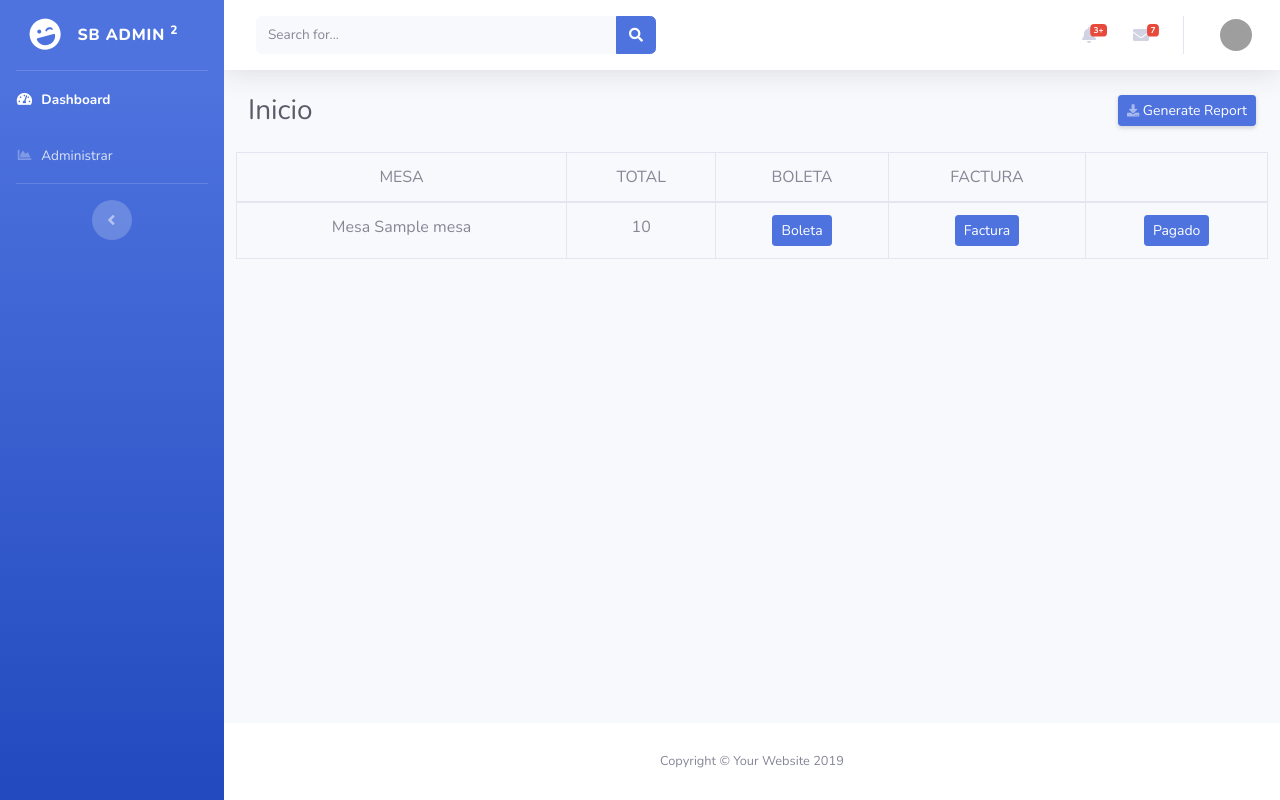
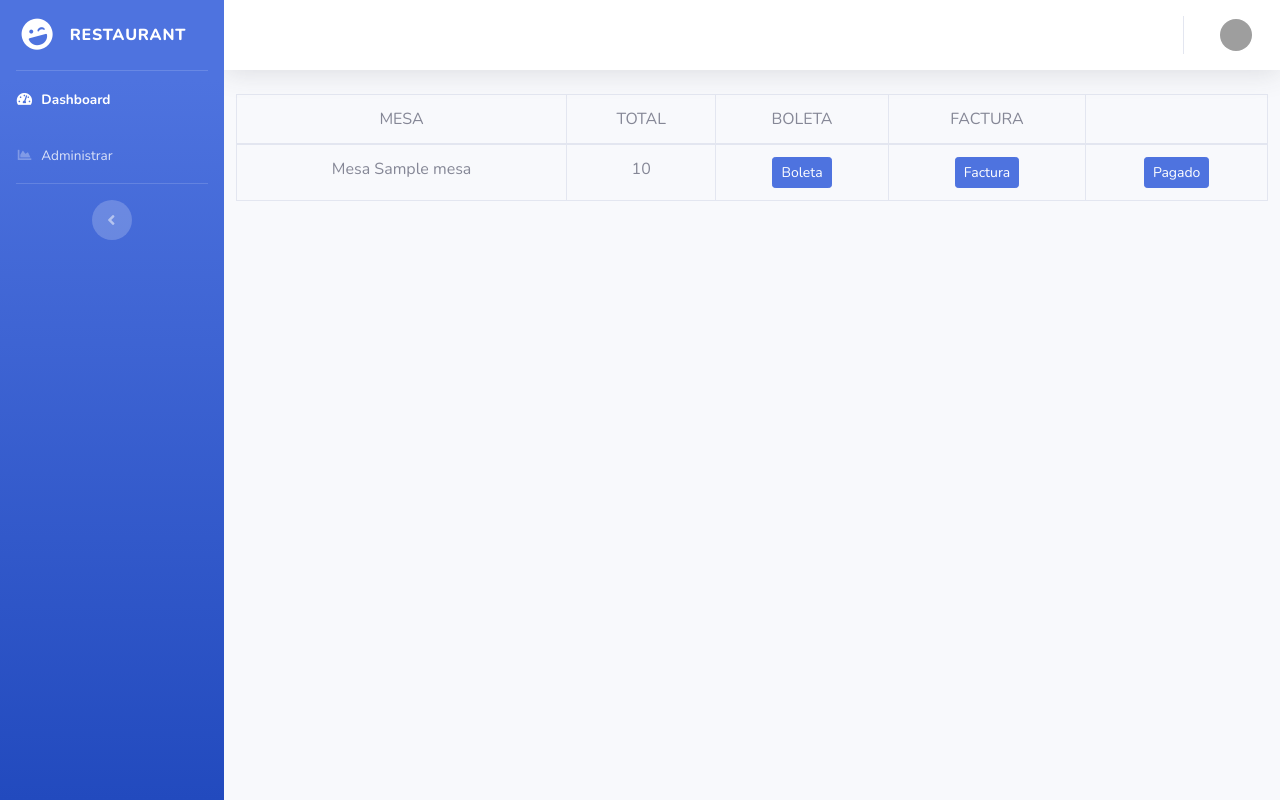
Before and after one commit to Zeitzn/restaurante, a Django app: template templates/caja/home.html in a window 1280 px wide. Run offline with Django 3.2, Linux system fonts and the light colour scheme; the template is opened without the code that fills it: most values are stand-ins (such as "Sample title", 1, 10 or a date in 2020); some libraries are stand-ins or nearby versions; grey boxes are pictures that could not be loaded.

Commit message:
logout y diseño

```diff
--- a/restaurante/settings.py
+++ b/restaurante/settings.py
@@ -11,7 +11,7 @@ https://docs.djangoproject.com/en/2.2/ref/settings/
 """
 
 import os
-
+from django.urls import reverse_lazy
 # Build paths inside the project like this: os.path.join(BASE_DIR, ...)
 BASE_DIR = os.path.dirname(os.path.dirname(os.path.abspath(__file__)))
 
@@ -153,3 +153,5 @@ STATICFILES_DIRS=(os.path.join(BASE_DIR, 'static'),)
 MEDIA_URL='/media/'
 MEDIA_ROOT=os.path.join(BASE_DIR,'media')
 FILE_UPLOAD_PERMISSIONS=0o640
+
+# LOGOUT_REDIRECT_URL=reverse_lazy('account:register')
--- a/restaurante/urls.py
+++ b/restaurante/urls.py
@@ -24,4 +24,6 @@ urlpatterns = [
     path('pedido/', include('apps.pedido.urls')),
     path('caja/', include('apps.caja.urls')),
     path('recibo/', include('apps.recibo.urls')),
+    path('accounts/', include('django.contrib.auth.urls')),
+    path('logout', logout_then_login, name='logout'),
 ]+ static(settings.MEDIA_URL, document_root=settings.MEDIA_ROOT)
--- a/templates/base/base.html
+++ b/templates/base/base.html
@@ -35,7 +35,7 @@
         <div class="sidebar-brand-icon rotate-n-15">
           <i class="fas fa-laugh-wink"></i>
         </div>
-        <div class="sidebar-brand-text mx-3">SB Admin <sup>2</sup></div>
+        <div class="sidebar-brand-text mx-3">Restaurant</div>
       </a>
 
       <!-- Divider -->
@@ -84,7 +84,7 @@
           </button>
 
           <!-- Topbar Search -->
-          <form class="d-none d-sm-inline-block form-inline mr-auto ml-md-3 my-2 my-md-0 mw-100 navbar-search">
+          <!-- <form class="d-none d-sm-inline-block form-inline mr-auto ml-md-3 my-2 my-md-0 mw-100 navbar-search">
             <div class="input-group">
               <input type="text" class="form-control bg-light border-0 small" placeholder="Search for..." aria-label="Search" aria-describedby="basic-addon2">
               <div class="input-group-append">
@@ -93,7 +93,7 @@
                 </button>
               </div>
             </div>
-          </form>
+          </form> -->
 
           <!-- Topbar Navbar -->
           <ul class="navbar-nav ml-auto">
@@ -118,14 +118,14 @@
               </div>
             </li>
 
-            <!-- Nav Item - Alerts -->
+            <!-- Nav Item - Alerts
             <li class="nav-item dropdown no-arrow mx-1">
               <a class="nav-link dropdown-toggle" href="#" id="alertsDropdown" role="button" data-toggle="dropdown" aria-haspopup="true" aria-expanded="false">
                 <i class="fas fa-bell fa-fw"></i>
-                <!-- Counter - Alerts -->
+
                 <span class="badge badge-danger badge-counter">3+</span>
               </a>
-              <!-- Dropdown - Alerts -->
+
               <div class="dropdown-list dropdown-menu dropdown-menu-right shadow animated--grow-in" aria-labelledby="alertsDropdown">
                 <h6 class="dropdown-header">
                   Alerts Center
@@ -165,16 +165,16 @@
                 </a>
                 <a class="dropdown-item text-center small text-gray-500" href="#">Show All Alerts</a>
               </div>
-            </li>
+            </li>-->
 
-            <!-- Nav Item - Messages -->
+            <!-- Nav Item - Messages
             <li class="nav-item dropdown no-arrow mx-1">
               <a class="nav-link dropdown-toggle" href="#" id="messagesDropdown" role="button" data-toggle="dropdown" aria-haspopup="true" aria-expanded="false">
                 <i class="fas fa-envelope fa-fw"></i>
-                <!-- Counter - Messages -->
+
                 <span class="badge badge-danger badge-counter">7</span>
               </a>
-              <!-- Dropdown - Messages -->
+
               <div class="dropdown-list dropdown-menu dropdown-menu-right shadow animated--grow-in" aria-labelledby="messagesDropdown">
                 <h6 class="dropdown-header">
                   Message Center
@@ -221,7 +221,7 @@
                 </a>
                 <a class="dropdown-item text-center small text-gray-500" href="#">Read More Messages</a>
               </div>
-            </li>
+            </li>-->
 
             <div class="topbar-divider d-none d-sm-block"></div>
 
@@ -229,11 +229,11 @@
             <li class="nav-item dropdown no-arrow">
               <a class="nav-link dropdown-toggle" href="#" id="userDropdown" role="button" data-toggle="dropdown" aria-haspopup="true" aria-expanded="false">
                 <span class="mr-2 d-none d-lg-inline text-gray-600 small">{{user.username}}</span>
-                <img class="img-profile rounded-circle" src="https://source.unsplash.com/QAB-WJcbgJk/60x60">
+                <img class="img-profile rounded-circle" src="https://www.nhrmc.org/-/media/files/modules/physician-directory/lbtavatar.jpg">
               </a>
               <!-- Dropdown - User Information -->
               <div class="dropdown-menu dropdown-menu-right shadow animated--grow-in" aria-labelledby="userDropdown">
-                <a class="dropdown-item" href="#">
+                <!-- <a class="dropdown-item" href="#">
                   <i class="fas fa-user fa-sm fa-fw mr-2 text-gray-400"></i>
                   Profile
                 </a>
@@ -245,10 +245,11 @@
                   <i class="fas fa-list fa-sm fa-fw mr-2 text-gray-400"></i>
                   Activity Log
                 </a>
-                <div class="dropdown-divider"></div>
-                <a class="dropdown-item" href="#" data-toggle="modal" data-target="#logoutModal">
+                <div class="dropdown-divider"></div> -->
+                <!-- <a class="dropdown-item" href="#" data-toggle="modal" data-target="#logoutModal"> -->
+                <a class="dropdown-item" href="{% url 'logout' %}">
                   <i class="fas fa-sign-out-alt fa-sm fa-fw mr-2 text-gray-400"></i>
-                  Logout
+                  Salir
                 </a>
               </div>
             </li>
@@ -269,13 +270,13 @@
       <!-- End of Main Content -->
 
       <!-- Footer -->
-      <footer class="sticky-footer bg-white">
+      <!-- <footer class="sticky-footer bg-white">
         <div class="container my-auto">
           <div class="copyright text-center my-auto">
             <span>Copyright &copy; Your Website 2019</span>
           </div>
         </div>
-      </footer>
+      </footer> -->
       <!-- End of Footer -->
 
     </div>
@@ -302,7 +303,7 @@
         <div class="modal-body">Select "Logout" below if you are ready to end your current session.</div>
         <div class="modal-footer">
           <button class="btn btn-secondary" type="button" data-dismiss="modal">Cancel</button>
-          <a class="btn btn-primary" href="login.html">Logout</a>
+          <a class="btn btn-primary" href="{% url 'logout'%}">Logout</a>
         </div>
       </div>
     </div>
--- a/templates/caja/home.html
+++ b/templates/caja/home.html
@@ -1,11 +1,11 @@
 {% extends 'base/base.html' %}
 {% load staticfiles %}
 {% block content %}
-<div class="d-sm-flex align-items-center justify-content-between mb-4">
+<!-- <div class="d-sm-flex align-items-center justify-content-between mb-4">
     <h1 class="h3 mb-0 text-gray-800">Inicio</h1>
     <a href="#" class="d-none d-sm-inline-block btn btn-sm btn-primary shadow-sm"><i
             class="fas fa-download fa-sm text-white-50"></i> Generate Report</a>
-</div>
+</div> -->
 
 <div class="row">
     <table class="table table-bordered table-hover text-center" id="id-table-caja">
```
